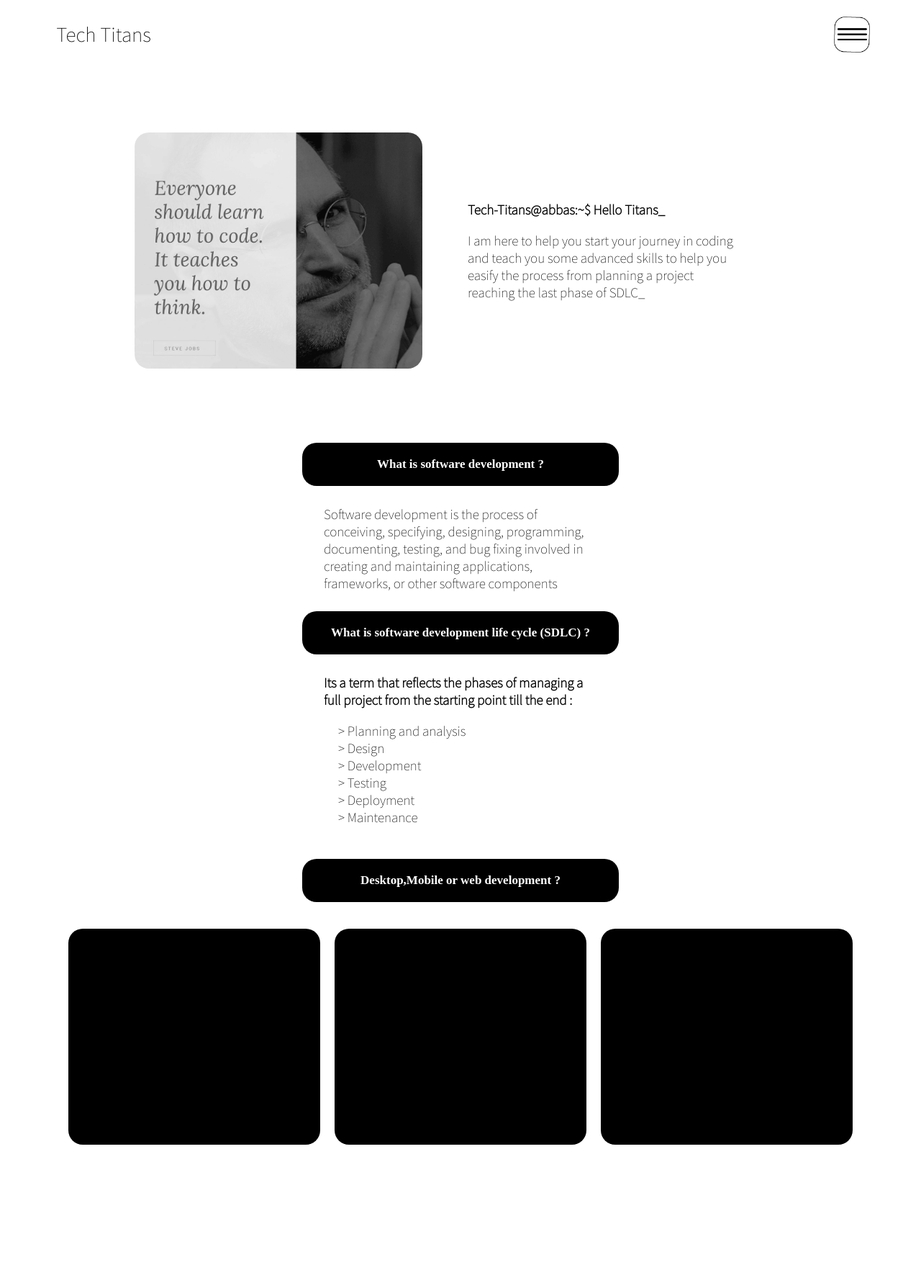
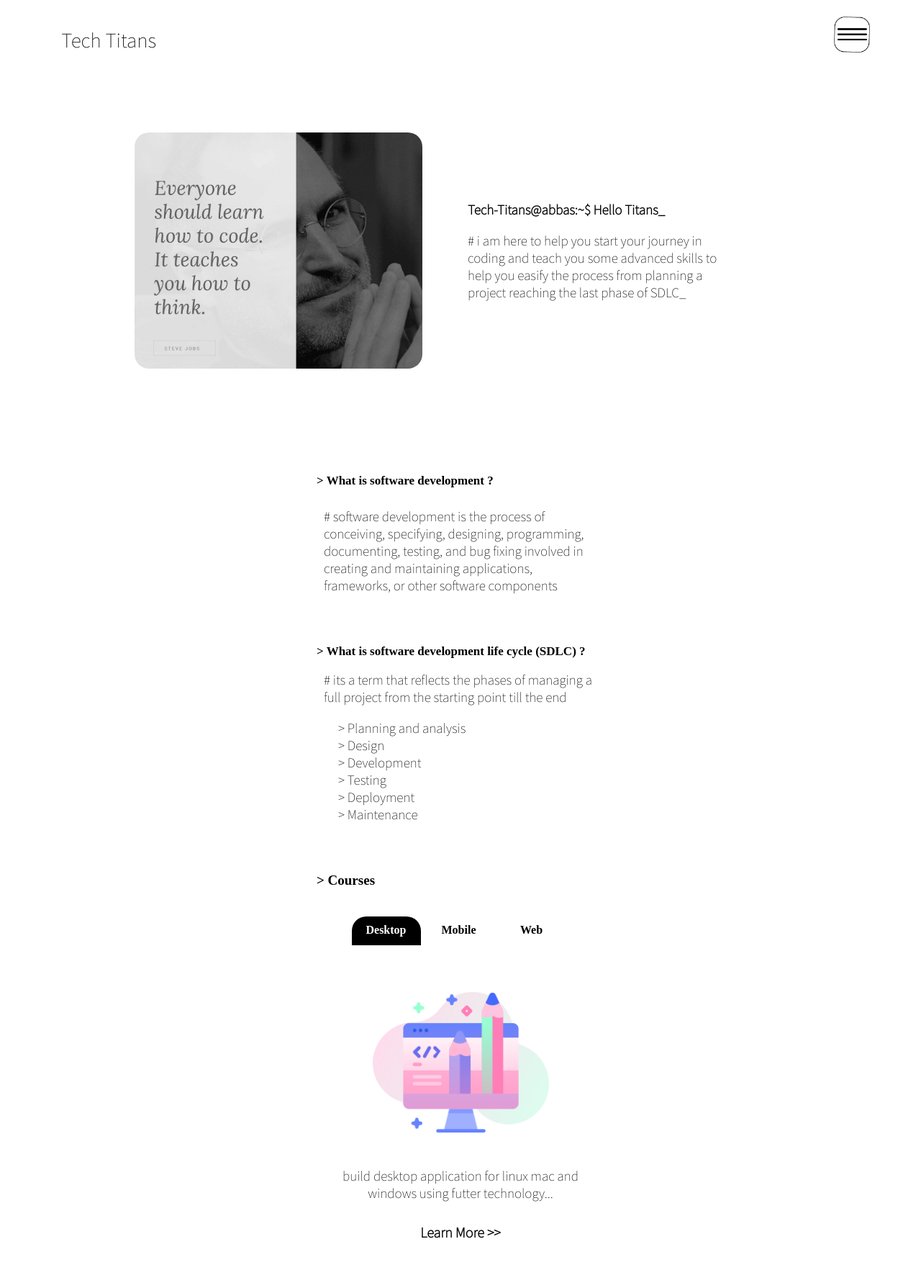
Before and after one commit to abbasnasser/TechTitans, a PHP site: page / in a window 1280 px wide. Shown: the whole page at 72% size. Before the commit the page ends 1590 px from the top, so only its background shows below. Run offline with PHP 8.4, Linux system fonts and the light colour scheme.

Commit message:
Add files via upload

```diff
--- a/index.html
+++ b/index.html
@@ -9,7 +9,6 @@
     <link rel="stylesheet" href="./fonts.css" />
   </head>
   <body>
-    <div></div>
     <div style="display: none" class="menues" id="menus">
       <a href="#soft_dev" style="text-decoration: none">
         <p class="menu_items">Get Started</p></a
@@ -43,7 +42,7 @@
     </div>
     <!-- end of nav bar -->
     <!-- --------------------------------------------- -->
-    <!-- ---------------------page one----------------------- -->
+    <!-- ---------------------intro----------------------- -->
     <div id="cor1">
       <div class="dd">
         <div id="cont1" class="cont1">
@@ -59,44 +58,45 @@
           <div class="txtt">
             <p style="font-weight: 900">Tech-Titans@abbas:~$ Hello Titans_</p>
             <p class="data2">
-              I am here to help you start your journey in coding and teach you
+              # i am here to help you start your journey in coding and teach you
               some advanced skills to help you easify the process from planning
               a project reaching the last phase of SDLC_
             </p>
           </div>
         </div>
       </div>
+      <!-- --------------------- What is software development----------------------- -->
 
       <div class="cont2_holder">
         <!-- ---------------------page two----------------------- -->
         <div id="soft_dev" class="cont2">
-          <p class="SDLC">What is software development ?</p>
+          <p class="SDLC">> What is software development ?</p>
         </div>
         <!-- ---------------------page three----------------------- -->
 
         <div id="cont3" class="cont3">
           <div class="softwareDev_define">
-            Software development is the process of conceiving, specifying,
+            # software development is the process of conceiving, specifying,
             designing, programming, documenting, testing, and bug fixing
             involved in creating and maintaining applications, frameworks, or
             other software components
           </div>
         </div>
-
-        <!-- --------------------------------------------- -->
       </div>
+      <!-- --------------------end --------------------- -->
+      <!-- --------------------- What is software development life cycle (SDLC)----------------------- -->
 
       <div class="cont2_holder">
         <!-- ---------------------page two----------------------- -->
         <div id="cont2" class="cont2">
-          <p class="SDLC">What is software development life cycle (SDLC) ?</p>
+          <p class="SDLC">> What is software development life cycle (SDLC) ?</p>
         </div>
         <!-- ---------------------page three----------------------- -->
 
         <div id="cont3" class="cont3">
           <div class="sdlc_content">
-            Its a term that reflects the phases of managing a full project from
-            the starting point till the end :
+            # its a term that reflects the phases of managing a full project
+            from the starting point till the end
           </div>
         </div>
 
@@ -111,19 +111,47 @@
             <li>> Maintenance</li>
           </ul>
         </div>
-        <!-- --------------------------------------------- -->
+      </div>
+      <!-- --------------------------------------------- -->
+
+      <div id="cont5" class="cont5">
+        <p class="Courses_title">> Courses</p>
+      </div>
+      <div id="cont6" class="cont6">
+        <div class="nav_bar_courses">
+          <p id="desktop_nav" class="nav_course_items">Desktop</p>
+          <p id="mobile_nav" class="nav_course_items">Mobile</p>
+          <p id="web_nav" class="nav_course_items">Web</p>
+        </div>
       </div>
 
-      <div id="cont5" class="cont5">
-        <p class="SDLC">Desktop,Mobile or web development ?</p>
+      <div class="cont6">
+        <div class="container_major">
+          <img id="image_Course" style="width: 70%; margin-top: 40px" alt="" />
+          <p
+            id="Course_description"
+            style="
+              font-family: 'Source Sans Pro', sans-serif;
+              font-size: 19px;
+              font-weight: 300;
+            "></p>
+          <a
+            id="learn_more_link"
+            href=""
+            style="text-decoration: none; color: black">
+            <p
+              style="
+                margin-top: 30px;
+                font-family: 'Source Sans Pro', sans-serif;
+                font-size: 20px;
+              ">
+              Learn More >>
+            </p></a
+          >
+        </div>
       </div>
 
       <!-- --------------------------------------------- -->
-      <div id="cont6" class="cont5">
-        <div class="container_major"></div>
-        <div class="container_major"></div>
-        <div class="container_major"></div>
-      </div>
 
       <!-- </div> -->
     </div>
--- a/index.js
+++ b/index.js
@@ -28,3 +28,42 @@ window.addEventListener("mouseup", function (event) {
     x2.style.display = "none";
   }
 });
+
+var d_nav = document.getElementById("desktop_nav");
+var m_nav = document.getElementById("mobile_nav");
+var w_nav = document.getElementById("web_nav");
+var course_image = document.getElementById("image_Course");
+var Course_description = document.getElementById("Course_description");
+
+course_image.src = "./assets/desktop.png";
+Course_description.textContent =
+  "build desktop application for linux mac and windows using futter technology...";
+
+d_nav.classList.add("highlight_item");
+
+d_nav.addEventListener("click", function () {
+  d_nav.classList.add("highlight_item");
+  m_nav.classList.remove("highlight_item");
+  w_nav.classList.remove("highlight_item");
+  course_image.src = "./assets/desktop.png";
+  Course_description.textContent =
+    " build desktop application for linux mac and windows using futter technology...";
+
+  // course_image.style.paddingTop=''
+});
+m_nav.addEventListener("click", function () {
+  m_nav.classList.add("highlight_item");
+  d_nav.classList.remove("highlight_item");
+  w_nav.classList.remove("highlight_item");
+  course_image.src = "./assets/mobile.png";
+  Course_description.textContent =
+    "build mobile application for android and ios using futter technology...";
+});
+w_nav.addEventListener("click", function () {
+  w_nav.classList.add("highlight_item");
+  m_nav.classList.remove("highlight_item");
+  d_nav.classList.remove("highlight_item");
+  course_image.src = "./assets/web.png";
+  Course_description.textContent =
+    " build websites and web application responsive for all devices with html css js...";
+});
--- a/style.css
+++ b/style.css
@@ -9,6 +9,7 @@ html {
   color: #00477a;
   padding-top: 10px;
   z-index: 3;
+  position: relative;
 }
 
 .title {
@@ -108,7 +109,7 @@ html {
 }
 
 .cont2 {
-  margin-top: 10px;
+  margin-top: 30px;
 
   width: 100%;
   background-color: transparent;
@@ -119,14 +120,15 @@ html {
 }
 
 .SDLC {
-  background-color: black;
+  margin-top: 20px;
+  background-color: transparent;
   width: 80%;
   max-width: 400px;
   border-radius: 20px;
-  color: white;
-  text-align: center;
+  color: black;
+
   padding-top: 20px;
-  padding-bottom: 20px;
+  padding-bottom: 0px;
   padding-left: 20px;
   padding-right: 20px;
   font-family: "Times New Roman", Times, serif;
@@ -141,14 +143,14 @@ html {
   justify-content: center;
 }
 .sdlc_content {
-  padding-top: 10px;
+  padding-top: 0px;
   background-color: transparent;
   max-width: 380px;
   padding-left: 10%;
   padding-right: 10%;
   font-family: "Source Sans Pro", sans-serif;
   color: black;
-  font-weight: 900;
+
   font-size: 19px;
 }
 .cont4 {
@@ -166,8 +168,7 @@ html {
 }
 
 .cont5 {
-  background-color: rebeccapurple;
-  margin-top: 10px;
+  margin-top: 0px;
 
   width: 100%;
   background-color: transparent;
@@ -177,26 +178,74 @@ html {
   font-weight: 900;
 }
 
+.Courses_title {
+  margin-top: 50px;
+  background-color: transparent;
+  width: 80%;
+  max-width: 400px;
+  border-radius: 20px;
+  color: black;
+
+  padding-left: 20px;
+  padding-right: 20px;
+  font-family: "Times New Roman", Times, serif;
+  font-size: 19px;
+}
+
 .cont6 {
-  background-color: rebeccapurple;
-  margin-top: 10px;
+  margin-top: 0px;
+  background-color: transparent;
+  width: 100%;
+  max-width: 400px;
+  margin: 0 auto;
 
-  width: 100%;
-  background-color: transparent;
   display: flex;
   flex-wrap: wrap;
   justify-content: center;
   font-weight: 900;
 }
 
+.nav_bar_courses {
+  background-color: transparent;
+  height: 60px;
+  width: 80%;
+  border-radius: 20px;
+  max-width: 450px;
+  display: flex;
+  flex-wrap: wrap;
+  justify-content: center;
+}
+
+.nav_course_items {
+  background-color: transparent;
+  color: black;
+  width: 30%;
+  margin-top: 20px;
+  margin-right: 5px;
+  margin-right: 5px;
+  padding-top: 10px;
+  text-align: center;
+  height: 30px;
+  border-top-right-radius: 20px;
+  border-top-left-radius: 20px;
+}
+
+.highlight_item {
+  background-color: black;
+  color: white;
+}
+
 .container_major {
-  background-color: black;
-  margin: 10px;
+  background-color: transparent;
   width: 20%;
   min-width: 350px;
-  height: 300px;
+  height: 400px;
   max-width: 400px;
   border-radius: 20px;
+  border-color: black;
+  border-width: 1px;
+  text-align: center;
+  margin-bottom: 50px;
 }
 
 @media only screen and (max-width: 700px) {
@@ -247,7 +296,7 @@ html {
 
 @media only screen and (min-height: 801px) {
   .cont1 {
-    height: 420px;
+    height: 480px;
   }
   .txtt {
     /* top: -110px; */
```
Also changed, not shown: assets/desktop.png (added), assets/mobile.png (added), assets/web.png (added).
